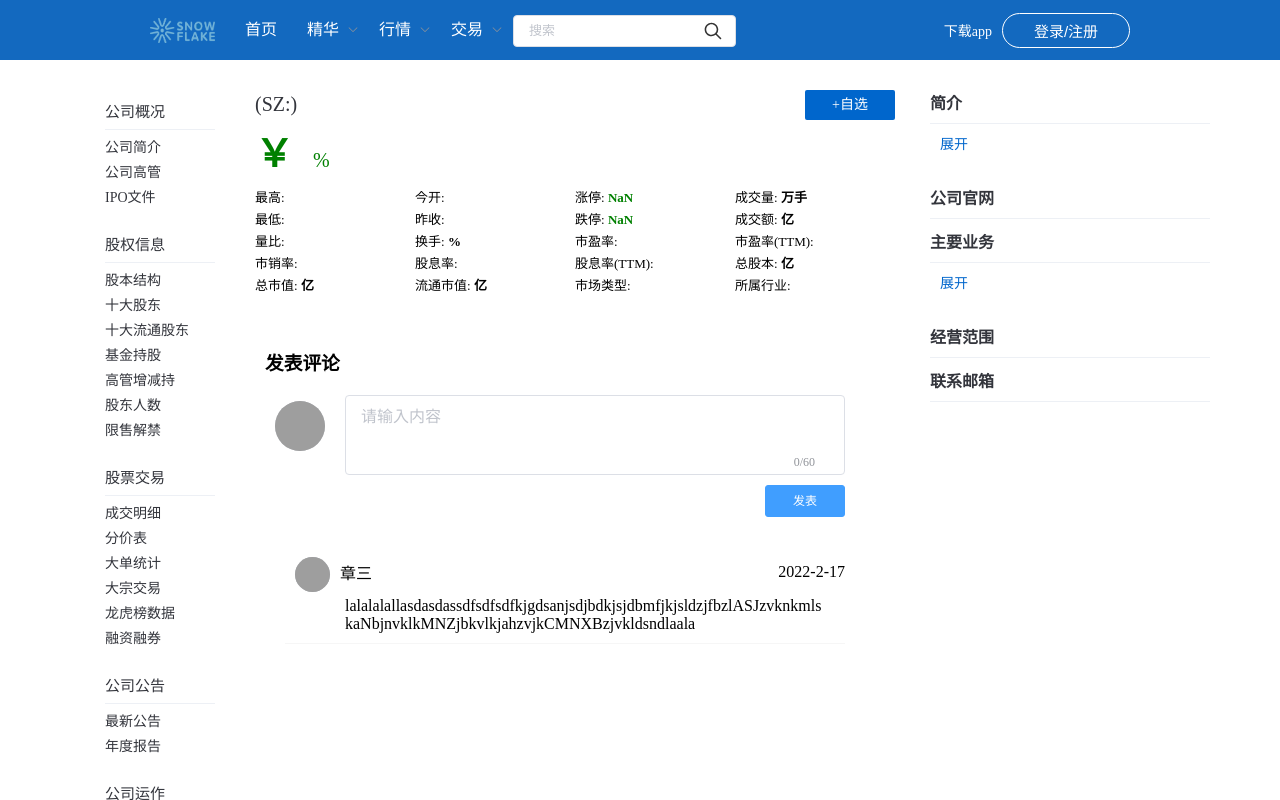
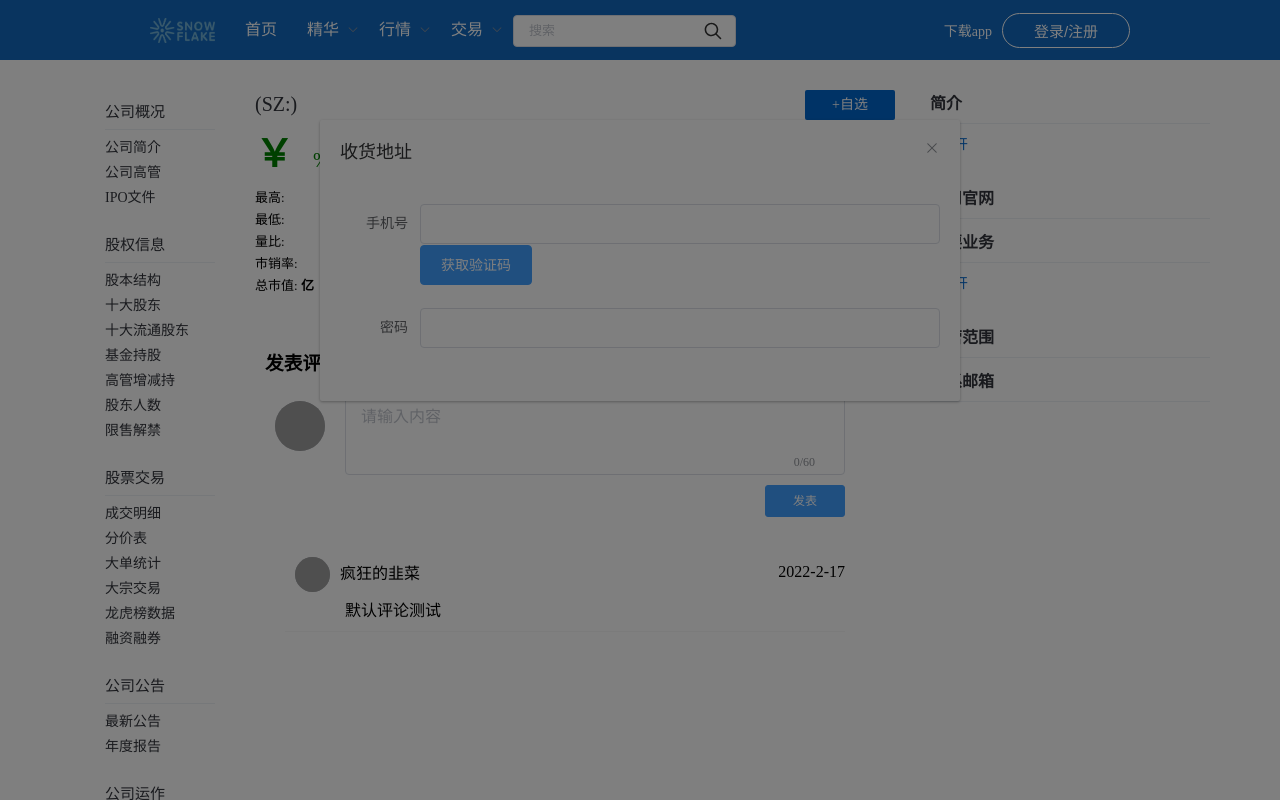
Before and after one commit to lty121918/graduation-project, a Vue app: page /stock/1 in a window 1280 px wide. Shown: the top 800 px of the page. Built offline with nearby package versions, Linux system fonts and the light colour scheme; no server answers; grey boxes are pictures that could not be loaded.

Commit message:
feat: 新增评论区

```diff
--- a/src/components/Header.vue
+++ b/src/components/Header.vue
@@ -54,9 +54,11 @@
         <button class="header__login">登录/注册</button>
       </div>
     </div>
+    <login></login>
   </header>
 </template>
 <script>
+import login from "./login/index.vue"
 export default {
   data() {
     return {
@@ -72,6 +74,9 @@ export default {
       this.$router.push("/");
     },
   },
+  components:{
+    login
+  }
 };
 </script>
 <style>
--- a/src/components/comment/index.vue
+++ b/src/components/comment/index.vue
@@ -28,8 +28,10 @@
 </template>
 
 <script>
+import {setStorage,getStorage,getTime } from "../../utils/utils"
 export default {
   name: "Comment",
+  props:['stockId'],
   data() {
     return {
       circleUrl:
@@ -37,43 +39,38 @@ export default {
       textarea: "",
       commentData: [
         {
-          username: "章三",
+          username: "疯狂的韭菜",
           avatar:
             "https://cube.elemecdn.com/3/7c/3ea6beec64369c2642b92c6726f1epng.png",
           date: "2022-2-17",
           content:
-            "lalalalallasdasdassdfsdfsdfkjgdsanjsdjbdkjsjdbmfjkjsldzjfbzlASJzvknkmlskaNbjnvklkMNZjbkvlkjahzvjkCMNXBzjvkldsndlaala",
-          reply: {
-            username: "章22三",
-            date: "2022-2-18",
-            content:
-              "lalalasdasdassdfsdfsdfkjgdsanjsdjbdkjsjdbmfjkjsldzjfbzlASJzvknkmlskaNbjnvklkMNZjbkvlkjahzvjkCMNXBzjvkldsndlalala",
-          },
+            "默认评论测试",
+          reply:[]
         },
       ],
     };
+  },
+  mounted() {
+    if(getStorage(this.stockId)){
+        this.commentData=getStorage(this.stockId);
+    }
+
+
   },
   methods: {
     reply() {
       let newComment = {
         username: "章三",
         avatar:this.circleUrl,
-        date: this.getTime(),
+        date: getTime(),
         content:this.textarea,
         reply: [],
       };
       this.commentData.unshift(newComment);
       this.textarea='';
+      setStorage(this.stockId,this.commentData);
     },
-    getTime(){
-        let time=new Date();
-        let year=time.getFullYear();
-        let mounth=time.getMonth()+1;
-        let date=time.getDate();
-        let hour= time.getHours();//得到小时数
-        let minute= time.getMinutes();//得到分钟数
-        return  `${year}-${mounth}-${date}  ${hour}:${minute}`;
-    }
+
   },
 };
 </script>
--- /dev/null
+++ b/src/components/login/index.vue
@@ -0,0 +1,63 @@
+<template>
+  <div class="login">
+    <el-dialog title="收货地址" :visible.sync="dialogTableVisible">
+      <el-form label-width="80px" :model="formLabelAlign">
+        <el-form-item label="手机号">
+          <el-input v-model="formLabelAlign.name"></el-input>
+          <el-button type="primary" v-show="timeTrue == true" @click="acquire"
+            >获取验证码</el-button
+          >
+          <el-button type="primary" v-show="timeTrue == false"
+            >{{ time }}秒后重新获取</el-button
+          >
+        </el-form-item>
+        <el-form-item label="密码">
+          <el-input v-model="formLabelAlign.password"></el-input>
+        </el-form-item>
+      </el-form>
+    </el-dialog>
+  </div>
+</template>
+
+<script>
+export default {
+  name: "login",
+  data() {
+    return {
+      timeTrue: true,
+      time: 0,
+      formLabelAlign: {
+        name: "",
+        password: "",
+      },
+       dialogFormVisible: false,
+       dialogTableVisible: true,
+    };
+  },
+  props: {},
+  methods: {
+    acquire() {
+      this.timeTrue = false;
+      this.time = 60;
+      var setTimeoutS = setInterval(() => {
+        this.time--;
+        if (this.time <= 0) {
+          clearInterval(setTimeoutS);
+          this.timeTrue = true;
+        }
+      }, 1000);
+    },
+  },
+};
+</script>
+<style lang="less">
+.login {
+
+  .login__mask {
+
+  }
+  .login__content {
+
+  }
+}
+</style>
--- /dev/null
+++ b/src/utils/utils.js
@@ -0,0 +1,48 @@
+/**
+ * 添加本地存储
+ * @date 2021-12-03
+ * @param { string } name 本地存储名称
+ * @param { string } data 本地存储的数据
+ */
+export const setStorage = (name, data) => {
+    console.log('储存成功');
+    if (typeof data === 'object') {
+        data = JSON.stringify(data)
+    }
+    window.localStorage.setItem(name, data)
+}
+
+/**
+ * 获取本地存储
+ * @date 2021-12-03
+ * @param { string } name 本地存储名称
+ */
+export const getStorage = (name) => {
+    const data = window.localStorage.getItem(name)
+    try {
+        return JSON.parse(data)
+    } catch (err) {
+        return data
+    }
+}
+
+/**
+ * 删除本地存储数据
+ * @date 2021-12-03
+ * @param { string } name 本地存储名称
+ */
+export const removeStorage = (name) => {
+        return window.localStorage.removeItem(name)
+    }
+    /**
+     * 返回当前时间
+     */
+export const getTime = () => {
+    let time = new Date();
+    let year = time.getFullYear();
+    let mounth = time.getMonth() + 1;
+    let date = time.getDate();
+    let hour = time.getHours(); //得到小时数
+    let minute = time.getMinutes(); //得到分钟数
+    return `${year}-${mounth}-${date}  ${hour}:${minute}`;
+}
--- a/src/views/stock/index.vue
+++ b/src/views/stock/index.vue
@@ -168,7 +168,7 @@
         <Aecharts :echartsData="echartsData" v-if="flag"></Aecharts>
       </div>
               <div class="stock__main__comment">
-        <Comment></Comment>
+        <Comment :stockId="stockId"></Comment>
       </div>
     </div>
 
```
